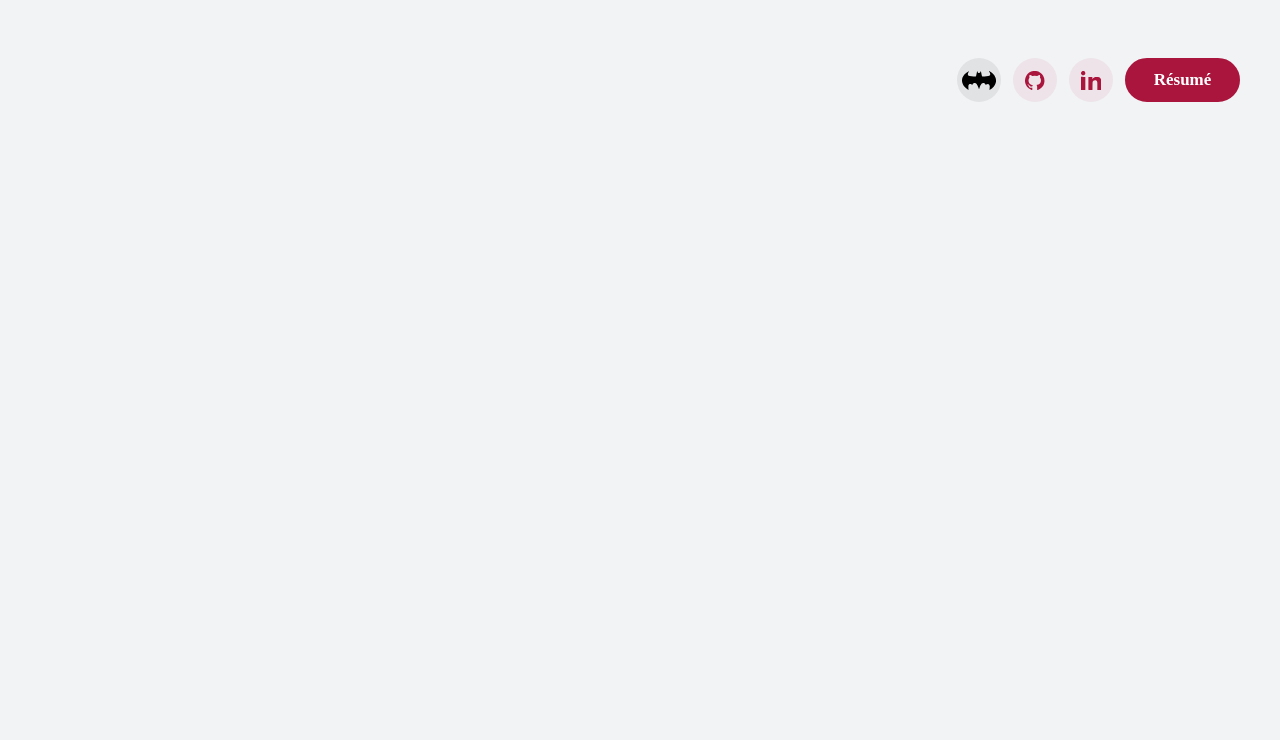
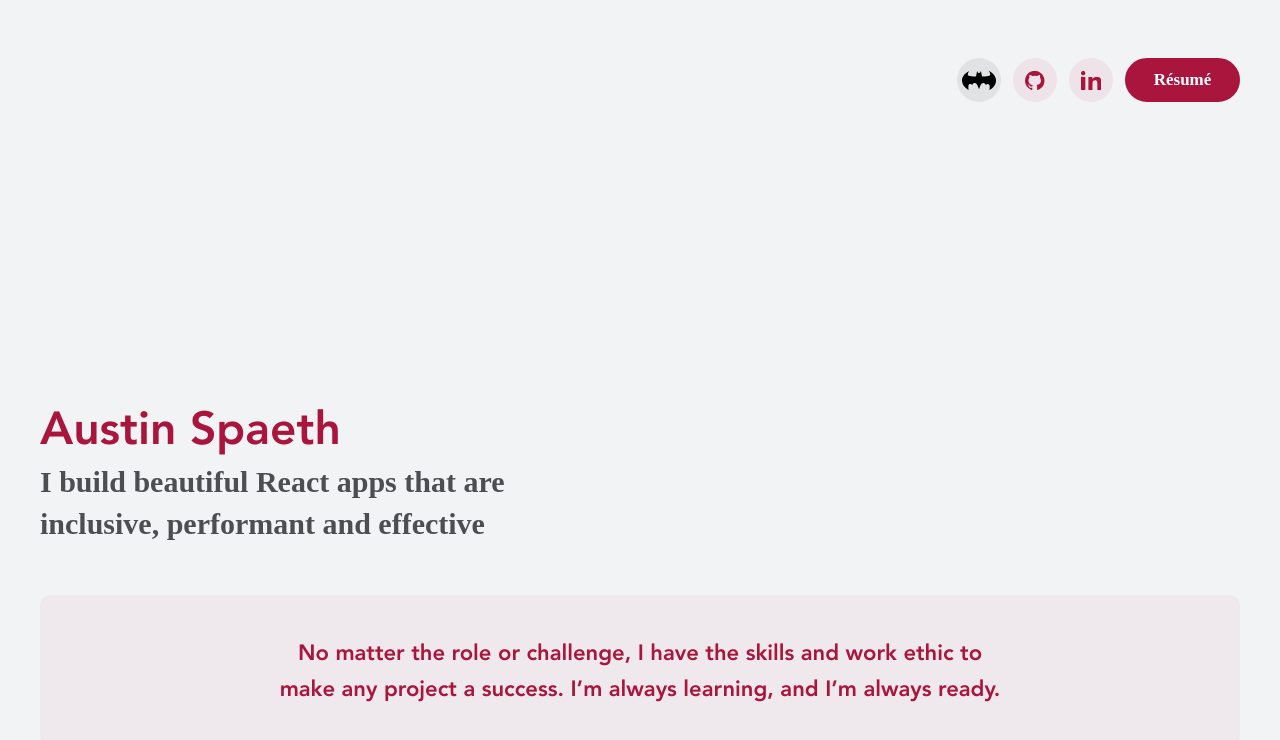
Before and after one commit to austinspaeth/austinspaeth.com, a React app: page / in a window 1280 px wide. Shown: the top 740 px of the page. Built offline with nearby package versions, Linux system fonts and the light colour scheme; a web font is replaced by a local one.

Commit message:
Finished the home hero view. Time for a coffee refill.

```diff
--- a/src/App.tsx
+++ b/src/App.tsx
@@ -6,6 +6,7 @@ import {  } from './redux/Actions';
 
 // VIEWS //
 import Header from './views/Header';
+import HomeHero from './views/HomeHero';
 
 // COMPONENTS //
 import { ThemeProvider } from 'styled-components';
@@ -33,7 +34,10 @@ const App:FunctionComponent<TSProps> = (props) => {
             return (
                 <ThemeProvider theme={props.theme}>
 					<AppContainer>
-                        <Header />
+                        <Centered>
+                            <Header />
+                            <HomeHero />
+                        </Centered>
                     </AppContainer>
                 </ThemeProvider>
             );
@@ -59,8 +63,19 @@ const App:FunctionComponent<TSProps> = (props) => {
 const AppContainer = styled.div((props) => ({
     height:'100%',
     width:'100%',
+    display:'flex',
+    justifyContent:'center',
+    alignItems:'flex-start',
 	background:props.theme.batmanMode ? '#242527':'#F2F3F5',
 }));
+const Centered = styled.div({
+    position:'relative',
+    width:'calc(100% - 30px)',
+    maxWidth:1200,
+    display:'flex',
+    justifyContent:'center',
+    alignItems:'flex-start',
+});
 
 // REDUX MAPPINGS //
 const mapStateToProps = (state) => {
--- a/src/views/Header.tsx
+++ b/src/views/Header.tsx
@@ -26,7 +26,6 @@ const Header:FunctionComponent<TSProps> = (props) => {
 
     const toggleTheLights = () => {
         props.setTheme({batmanMode:!props.theme.batmanMode});
-        console.log(props.theme)
     }
 
 	return (
--- /dev/null
+++ b/src/views/HomeHero.tsx
@@ -0,0 +1,84 @@
+import React, {FunctionComponent, useState} from "react";
+
+// REDUX //
+import { connect } from "react-redux";
+
+// COMPONENTS //
+import styled from 'styled-components';
+
+type TSProps = {
+	theme:any
+}
+
+const HomeHero:FunctionComponent<TSProps> = (props) => {
+
+	return (
+		<HeroContainer>
+            <Name>Austin Spaeth</Name>
+            <CatchyPhrase>
+                {props.theme.batmanMode ?
+                    'I always create dark modes, because that is always users’ #1 feature request'
+                :
+                    'I build beautiful React apps that are inclusive, performant and effective'
+                }
+            </CatchyPhrase>
+            <MyCreed>
+                No matter the role or challenge, I have the skills and work ethic to make any project a success. I’m always learning, and I’m always ready.
+            </MyCreed>
+		</HeroContainer>
+	)
+}
+
+// STYLED COMPONENTS //
+const HeroContainer = styled.div({
+    marginTop:400,
+    width:'100%',
+});
+const Name = styled.h1((props) => ({
+    fontSize:46,
+    color: props.theme.batmanMode ? '#ff1957':'#aa153d',
+    fontWeight:900,
+    margin:0,
+    padding:0,
+}));
+const CatchyPhrase = styled.h2((props) => ({
+    fontSize:30,
+    color: props.theme.batmanMode ? '#878791':'#4E4E52',
+    fontWeight:600,
+    maxWidth:550,
+    lineHeight:'42px',
+    margin:0,
+    padding:0,
+    marginTop:5,
+}));
+const MyCreed = styled.div((props) => ({
+    width:'100%',
+    display:'flex',
+    justifyContent:'center',
+    alignItems:'center',
+    boxSizing:'border-box',
+    padding:'40px 230px',
+    lineHeight:'36px',
+    borderRadius:10,
+    marginTop:50,
+    textAlign:'center',
+    fontSize:22,
+    fontWeight:900,
+    color: props.theme.batmanMode ? '#c6c6c6' : '#aa153d',
+    background: props.theme.batmanMode ? '#353639':'#EFE9ED'
+}));
+
+// REDUX MAPPING //
+const mapStateToProps = (state) => {
+	return {
+		theme: state.theme
+	};
+};
+
+const mapDispatchToProps = (dispatch) => {
+	return {
+
+	};
+};
+
+export default connect(mapStateToProps,mapDispatchToProps)(HomeHero);
```
